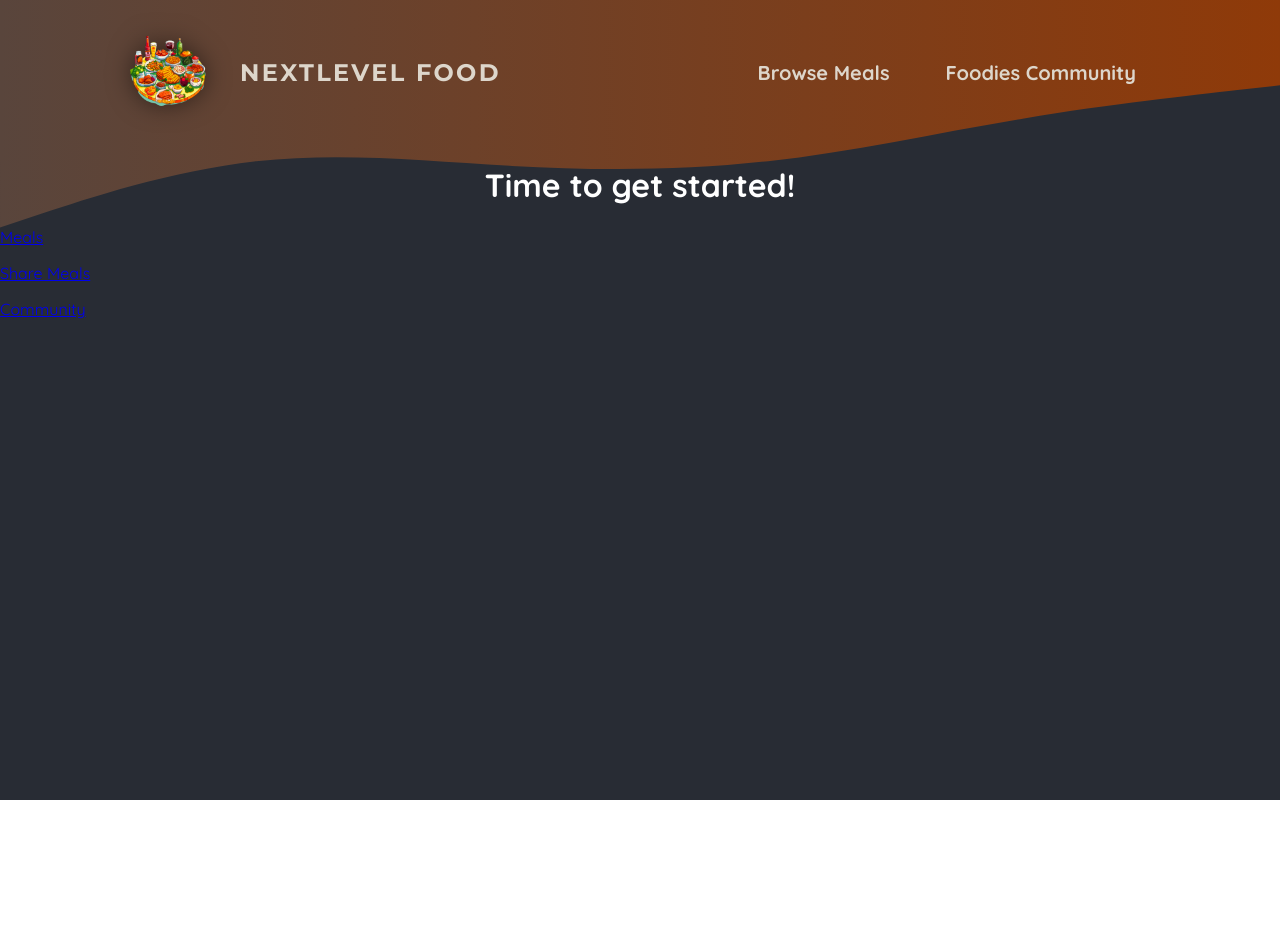
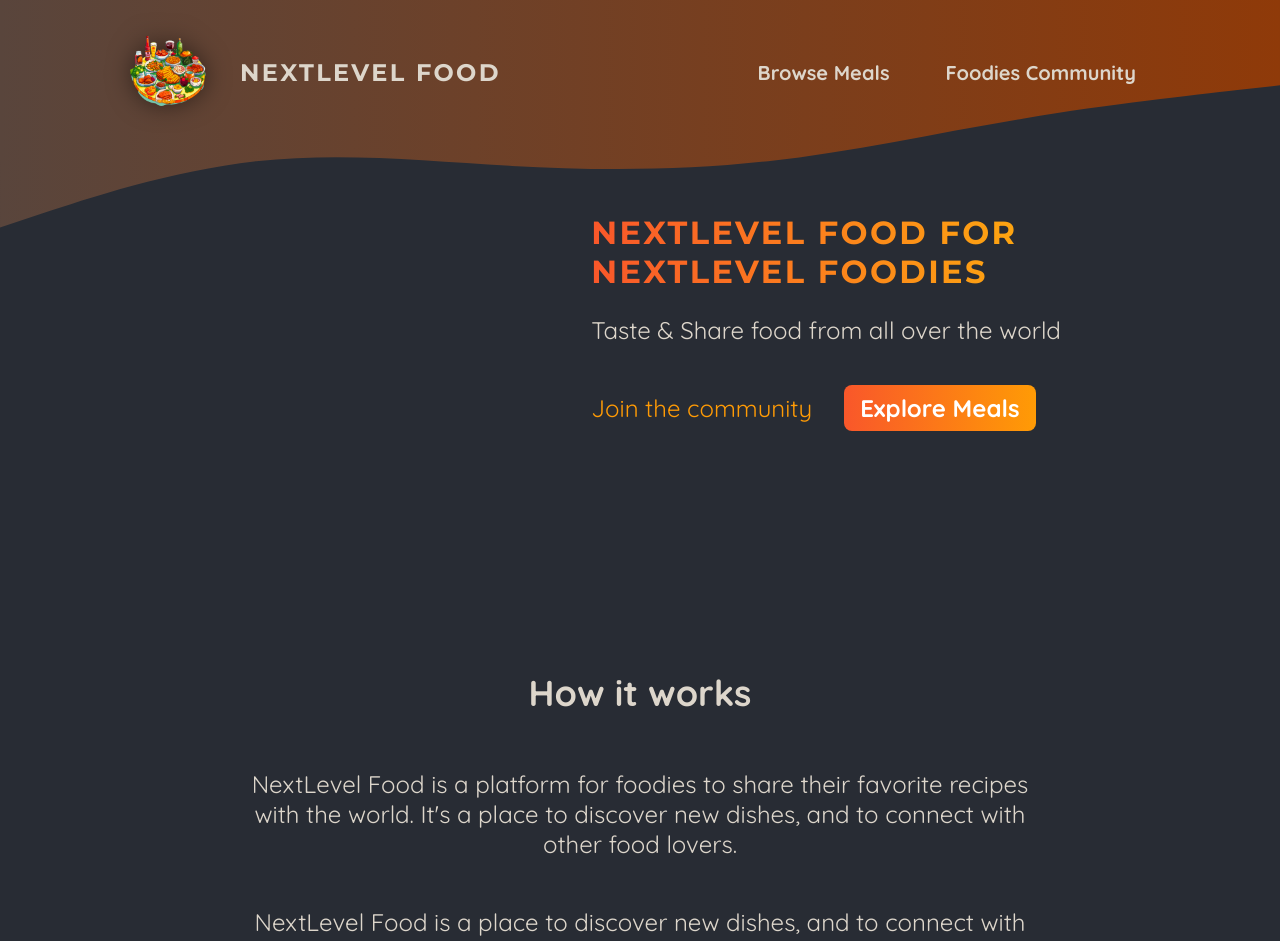
Before and after one commit to AlirezaAnzali/foodie, a Next.js app: page / in a window 1280 px wide. Shown: the top 941 px of the page. Before the commit the page ends 800 px from the top, so only its background shows below. Built offline with nearby package versions, Linux system fonts and the light colour scheme.

Commit message:
add text to main

```diff
--- a/app/page.js
+++ b/app/page.js
@@ -1,19 +1,48 @@
 import Link from "next/link";
+import classes from "./page.module.css";
 export default function Home() {
   return (
+    <>
+      <header className={classes.header}>
+        <div className={classes.slideshow}></div>
+        <div>
+          <div className={classes.hero}>
+            <h1>NextLevel Food for NextLevel Foodies</h1>
+            <p>Taste & Share food from all over the world</p>
+          </div>
+          <div className={classes.cta}>
+            <Link href="/community">Join the community</Link>
+            <Link href="/meals">Explore Meals</Link>
+          </div>
+        </div>
+      </header>
       <main>
-      <h1 style={{ color: "white", textAlign: "center" }}>
-        Time to get started!
-      </h1>
+        <section className={classes.section}>
+          <h2>How it works</h2>
           <p>
-        <Link href="/meals">Meals</Link>
+            NextLevel Food is a platform for foodies to share their favorite
+            recipes with the world. It&apos;s a place to discover new dishes,
+            and to connect with other food lovers.
           </p>
           <p>
-        <Link href="/meals/share">Share Meals</Link>
+            NextLevel Food is a place to discover new dishes, and to connect
+            with other food lovers.
+          </p>
+        </section>
+
+        <section className={classes.section}>
+          <h2>Why NextLevel Food?</h2>
+          <p>
+            NextLevel Food is a platform for foodies to share their favorite
+            recipes with the world. It&apos;s a place to discover new dishes,
+            and to connect with other food lovers.
           </p>
           <p>
-        <Link href="/community">Community</Link>
+            NextLevel Food is a place to discover new dishes, and to connect
+            with other food lovers.
           </p>
+        </section>
       </main>
+    </>
   );
 }
--- /dev/null
+++ b/app/page.module.css
@@ -0,0 +1,75 @@
+.header {
+  display: flex;
+  gap: 3rem;
+  margin: 3rem auto;
+  width: 90%;
+  max-width: 75rem;
+}
+
+.slideshow {
+  width: 40rem;
+  height: 25rem;
+}
+
+.hero {
+  color: #ddd6cb;
+  font-size: 1.5rem;
+}
+
+.hero h1 {
+  font-size: 2rem;
+  font-weight: bold;
+  font-family: "Montserrat", sans-serif;
+  letter-spacing: 0.15rem;
+  text-transform: uppercase;
+  background: linear-gradient(90deg, #f9572a, #ffc905);
+  background-clip: text;
+  -webkit-background-clip: text;
+  -webkit-text-fill-color: transparent;
+}
+
+.cta {
+  font-size: 1.5rem;
+  display: flex;
+  gap: 1rem;
+}
+
+.cta a {
+  display: inline-block;
+  margin-top: 1rem;
+  padding: 0.5rem 1rem;
+  border-radius: 0.5rem;
+  background: linear-gradient(90deg, #f9572a, #ff9b05);
+  color: #ffffff;
+  font-weight: bold;
+  text-decoration: none;
+}
+
+.cta a:hover,
+.cta a:active {
+  background: linear-gradient(90deg, #fd4715, #f9b241);
+}
+
+.cta a:first-child {
+  background: transparent;
+  font-weight: normal;
+  color: #ff9b05;
+  padding-left: 0;
+}
+
+.cta a:first-child:hover,
+.cta a:first-child:active {
+  background: transparent;
+  color: #f9b241;
+}
+
+.section {
+  display: flex;
+  flex-direction: column;
+  color: #ddd6cb;
+  font-size: 1.5rem;
+  max-width: 50rem;
+  width: 90%;
+  margin: 2rem auto;
+  text-align: center;
+}
```
Also changed, not shown: components/images/image-slideshow.js (added). Lines whose indentation alone changed are shown as unchanged.
